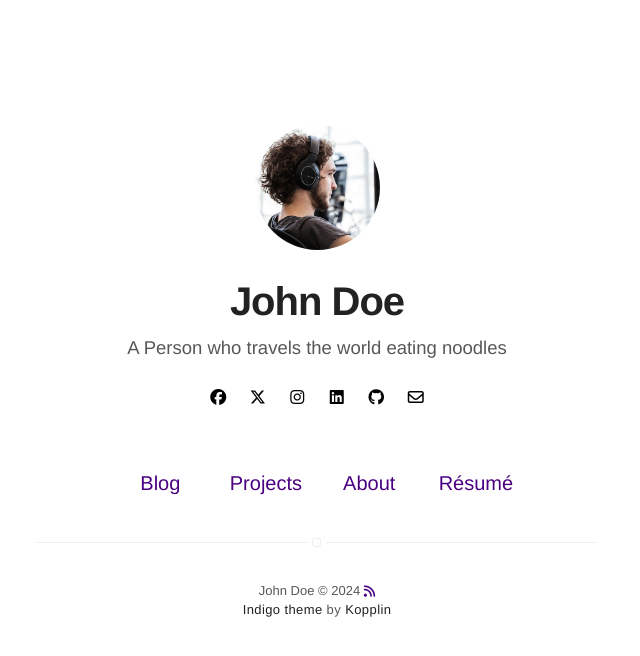
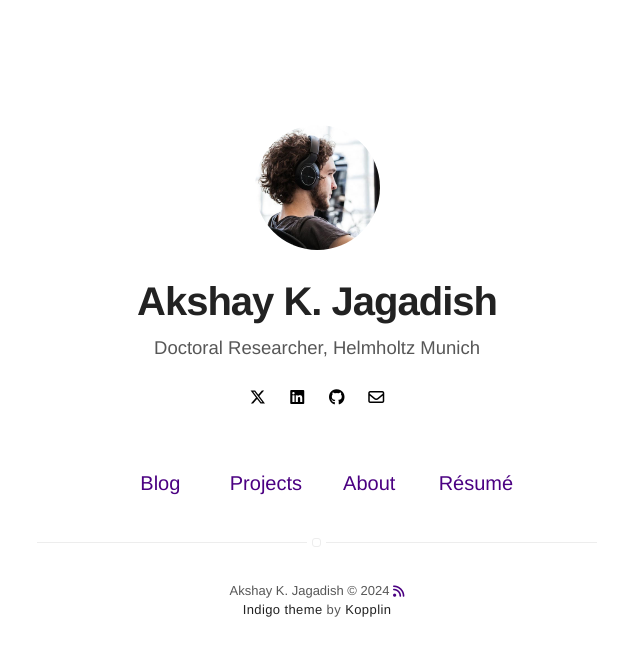
Before and after one commit to akjagadish/akjagadish.github.io, a Jekyll site: the page built from index.html, in a window 1280 px wide. Shown: the top 656 px of the page, without its empty margins (323-963 px from the left). Built offline with Jekyll 4.4.1, drawn with Linux system fonts in a browser that asks for light colours; nearby versions of some CDN libraries.

Commit message:
Update personal information and profile picture

```diff
--- a/_config.yml
+++ b/_config.yml
@@ -1,6 +1,6 @@
 # main text of home
-title: John Doe
-bio: A Person who travels the world eating noodles
+title: Akshay K. Jagadish
+bio: Doctoral Researcher, Helmholtz Munich
 
 # twitter summary info
 description: A blog about technology and stuff related
@@ -34,26 +34,26 @@ disqus:
   categories: [blog, project] # only show disqus for posts that have these categories
 
 # if you don't have any of social below, comment the line
-facebook: myfacebook
-twitter: mytwitter
-instagram: myinstagram
-linkedin: mylinkedin
-github: mygithub
-email: myemail@gmail.com
+# facebook: myfacebook
+# instagram: myinstagram
+twitter: akjagadish
+linkedin: akshaykjagadish
+github: akjagadish
+email: akshaykjagadish@gmail.com
 
 authors:
   johndoe:
-    name: John Doe
-    bio: A Man who travels the world eating noodles
+    name: Akshay K. Jagadish
+    bio: Researcher, Helmholtz Munich
     external-image: false
     picture: assets/images/profile.jpg
-    twitter: johndoe
-  jamesfoster:
-    name: James Foster
-    bio: A Man who develops software with coffee
-    external-image: false
-    picture: assets/images/james.jpg
-    twitter: jamesfoster
+    twitter: akjagadish
+  # jamesfoster:
+  #   name: James Foster
+  #   bio: A Man who develops software with coffee
+  #   external-image: false
+  #   picture: assets/images/james.jpg
+  #   twitter: jamesfoster
 
 # do you want a larger site? change the option below
 # options: [normal, large] | default: normal
@@ -107,11 +107,4 @@ compress_html:
       - development
       - stage
 
-exclude:
-  [
-    "README.md",
-    "Gemfile",
-    "Gemfile.lock",
-    "FAQ.md",
-    "vendor",
-  ]
+exclude: ["README.md", "Gemfile", "Gemfile.lock", "FAQ.md", "vendor"]
```
